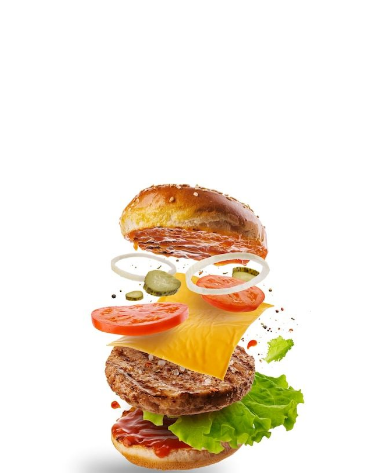
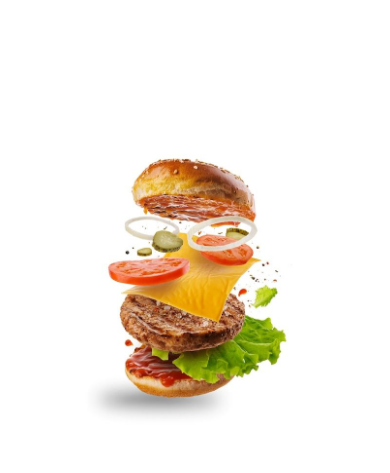
Before and after one commit to milenamaia/Burger-Delight, a plain HTML site: page index.html in a window 390 px wide. Shown: the part 449-922 px from the top of the page. Drawn offline with nearby package versions, Linux system fonts and the light colour scheme.

Commit message:
Update style.css

```diff
--- a/css/style.css
+++ b/css/style.css
@@ -109,7 +109,7 @@ body{
     background: #fc4c35;
 }
 .home-img img{
-    width: 90%;
+    width: 100%;
 }
 
 @media (max-width:459px) {
@@ -127,6 +127,12 @@ body{
     }
     .item-menu{
         max-width: 100em;
+    }
+    .home-img img{
+        width: 75%;
+    }
+    .home-text p {
+        margin-bottom: 1em;
     }
 }
 
@@ -166,11 +172,10 @@ body{
     }
     /*main*/
     .home{
-        padding: 100px 2%;
+        padding: 38px 2%;
         flex-direction: column;
         text-align: center;
         overflow: hidden;
-        gap: 5rem;
     }
     .home .text-h4{
         font-size: 15px;
```
